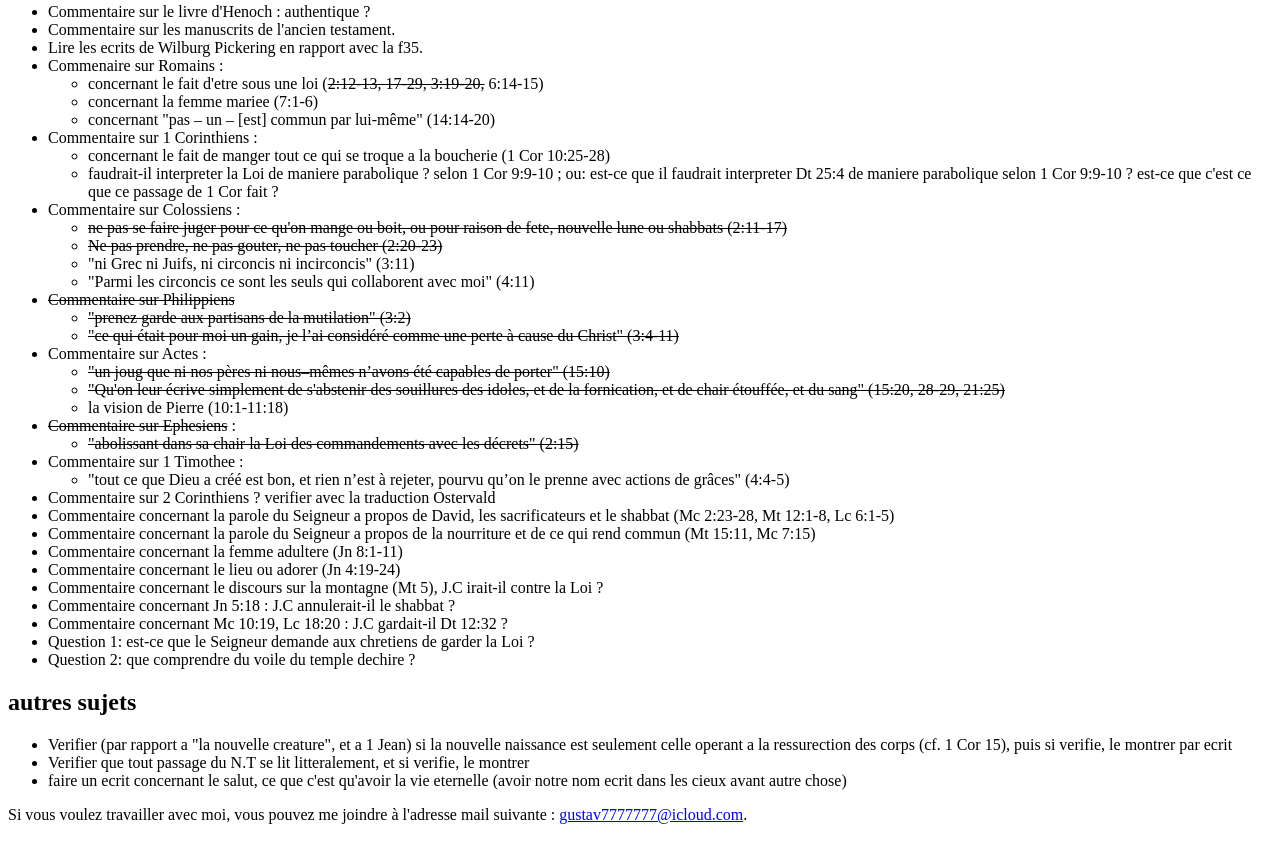
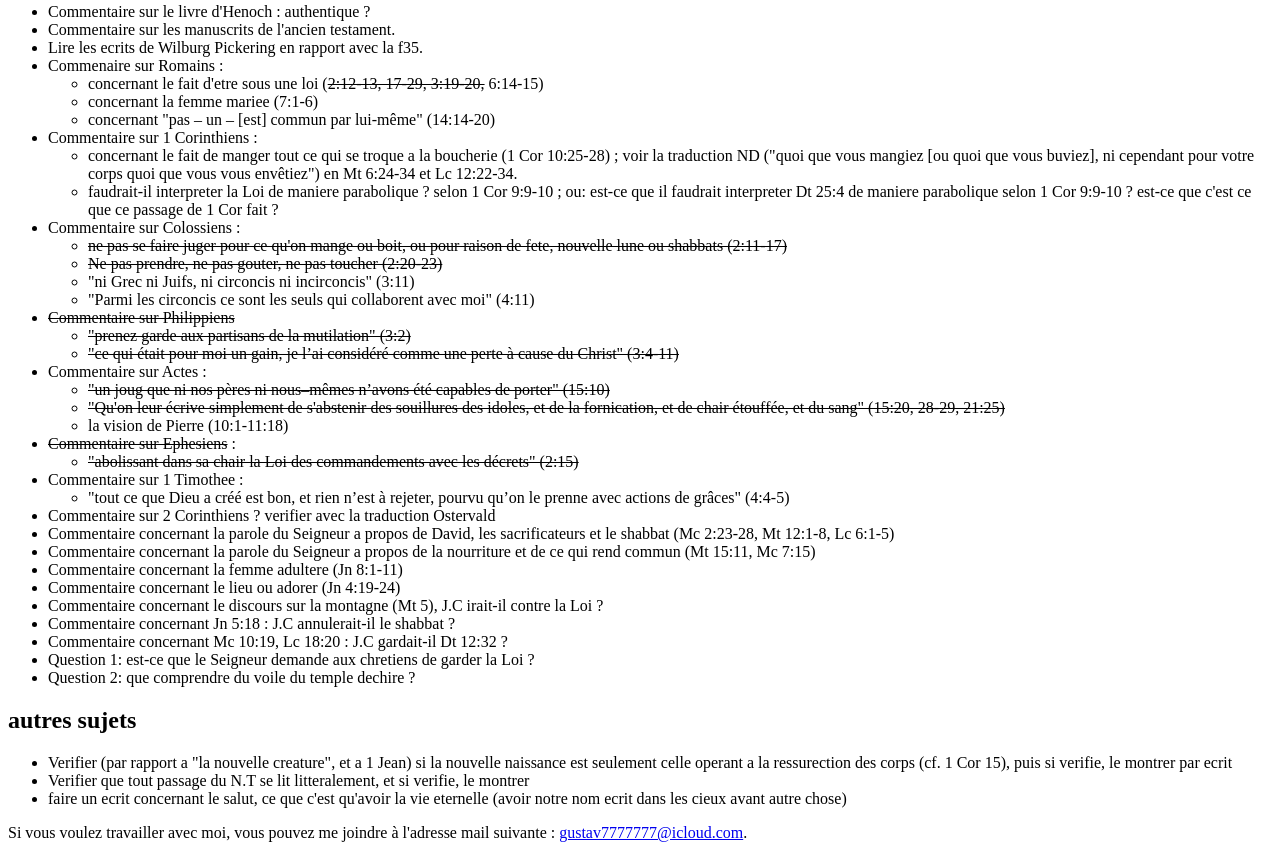
Before and after one commit to kylak/plan, a plain HTML site: page index.html in a window 1280 px wide. Shown: the part 946-1796 px from the top of the page. Drawn offline with Linux system fonts and the light colour scheme.

Commit message:
Update index.html

```diff
--- a/index.html
+++ b/index.html
@@ -72,7 +72,7 @@
 
 	  <li>Commentaire sur 1 Corinthiens :
 		<ul>
-		<li>concernant le fait de manger tout ce qui se troque a la boucherie (1 Cor 10:25-28)</li>
+		<li>concernant le fait de manger tout ce qui se troque a la boucherie (1 Cor 10:25-28) ; voir la traduction ND ("quoi que vous mangiez [ou quoi que vous buviez], ni cependant pour votre corps quoi que vous vous envêtiez") en Mt 6:24-34 et Lc 12:22-34.</li>
         <li>faudrait-il interpreter la Loi de maniere parabolique ? selon 1 Cor 9:9-10 ; ou: est-ce que il faudrait interpreter Dt 25:4 de maniere parabolique selon 1 Cor 9:9-10 ? est-ce que c'est ce que ce passage de 1 Cor fait ?</li>
 		</ul>
 		</li>
```
